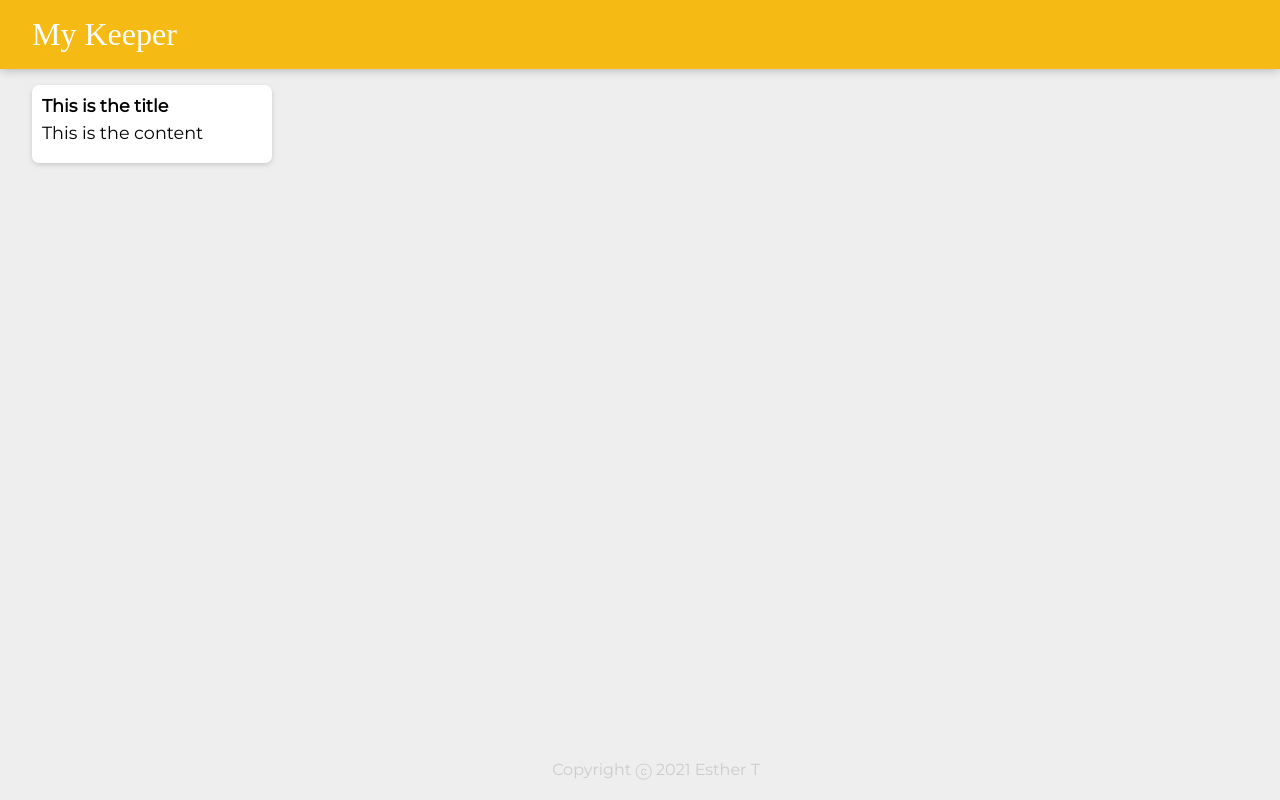
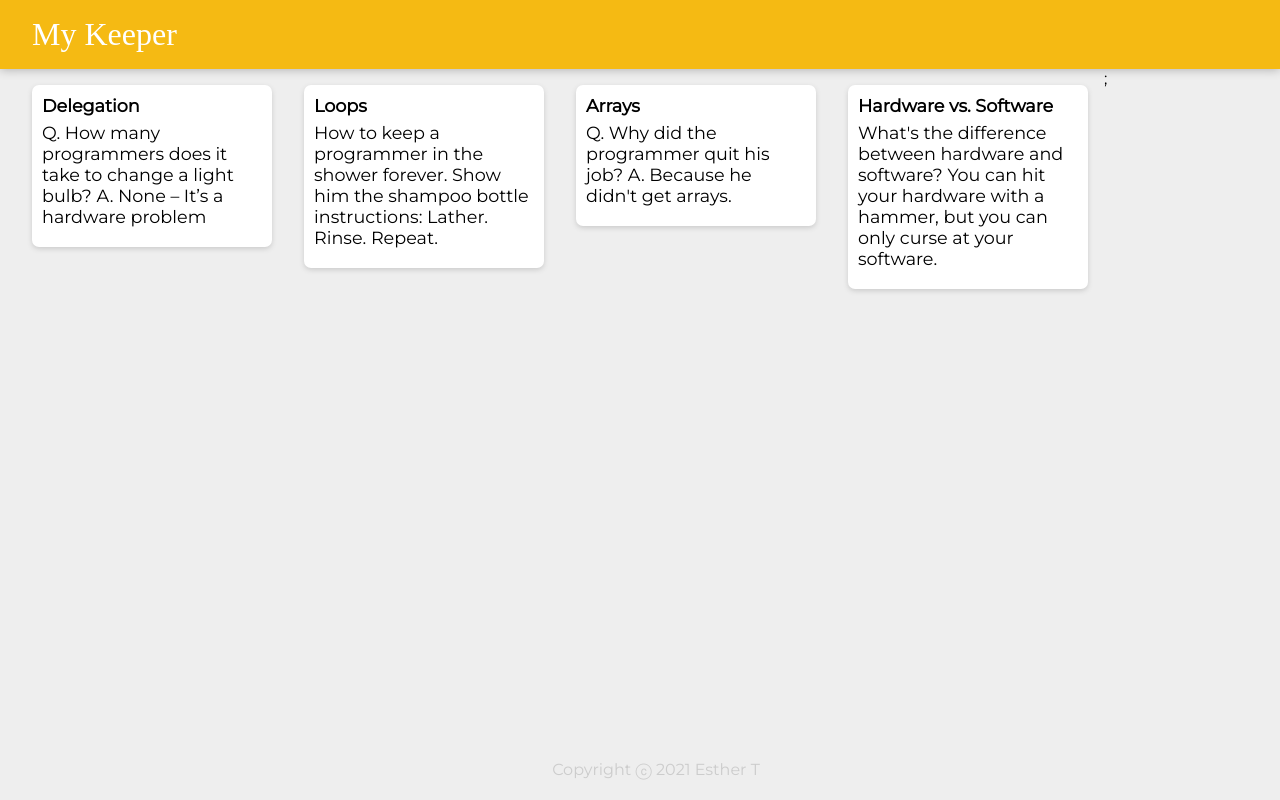
Before and after one commit to Esther-T/My-Keeper-App, a React app: page / in a window 1280 px wide. Built offline with nearby package versions, Linux system fonts and the light colour scheme; a web font is replaced by a local one.

Commit message:
Worked on mapping react js

```diff
--- a/src/components/App.jsx
+++ b/src/components/App.jsx
@@ -2,12 +2,16 @@ import React from "react";
 import Heading from "./Heading.jsx";
 import Footer from "./Footer.jsx";
 import Note from "./Note.jsx";
+import notes from "../notes.js";
 
+function createNote(note) {
+  return <Note key={note.id} title={note.title} content={note.content} />;
+}
 function App() {
   return (
     <div>
       <Heading />
-      <Note title="This is the title" content="This is the content" />
+      {notes.map(createNote)};
       <Footer />
     </div>
   );
```
